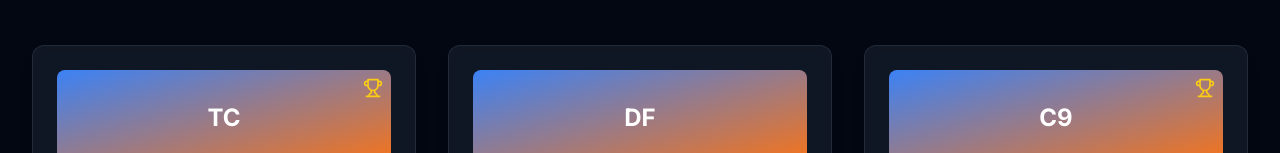
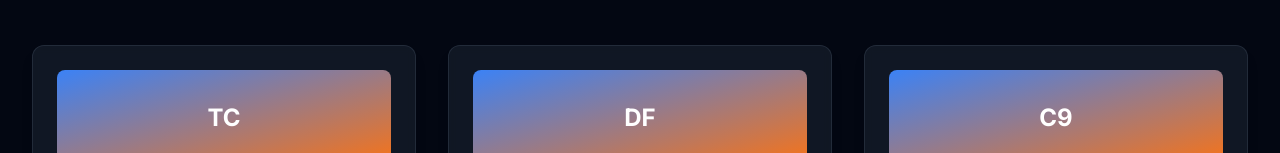
Before and after one commit to kenjiThiago/ProjetoBD2, a Next.js app in the folder frontend/: page /empresas in a window 1280 px wide. Shown: the part 799-952 px from the top of the page. Built offline with nearby package versions, Linux system fonts and the light colour scheme.

Commit message:
[frontend] Removido a tag de premium do card das Empresas.

```diff
--- a/frontend/src/components/cards/CompanyCard.tsx
+++ b/frontend/src/components/cards/CompanyCard.tsx
@@ -47,11 +47,6 @@ export default function CompanyCard({ company, viewMode, variants }: CompanyCard
           {/* Logo */}
           <div className="lg:w-24 h-24 bg-gradient-to-br from-blue-500 to-orange-500 rounded-lg relative overflow-hidden flex-shrink-0 flex items-center justify-center">
             <span className="text-2xl font-bold text-white">{company.logo}</span>
-            {company.isPremium && (
-              <div className="absolute top-1 right-1">
-                <Trophy className="w-4 h-4 text-yellow-400" />
-              </div>
-            )}
           </div>
 
           {/* Content */}
@@ -63,12 +58,6 @@ export default function CompanyCard({ company, viewMode, variants }: CompanyCard
                     <span className="bg-blue-500/20 text-blue-400 text-xs font-semibold px-2 py-1 rounded border border-blue-500/30 flex items-center space-x-1">
                       <Shield className="w-3 h-3" />
                       <span>Parceira</span>
-                    </span>
-                  )}
-                  {company.isPremium && (
-                    <span className="bg-yellow-500/20 text-yellow-400 text-xs font-semibold px-2 py-1 rounded border border-yellow-500/30 flex items-center space-x-1">
-                      <Trophy className="w-3 h-3" />
-                      <span>Premium</span>
                     </span>
                   )}
                   <span className="bg-purple-500/20 text-purple-400 text-xs font-semibold px-2 py-1 rounded border border-purple-500/30">
@@ -152,11 +141,6 @@ export default function CompanyCard({ company, viewMode, variants }: CompanyCard
       {/* Logo */}
       <div className="h-24 bg-gradient-to-br from-blue-500 to-orange-500 rounded-lg mb-4 relative overflow-hidden flex items-center justify-center">
         <span className="text-2xl font-bold text-white">{company.logo}</span>
-        {company.isPremium && (
-          <div className="absolute top-2 right-2">
-            <Trophy className="w-5 h-5 text-yellow-400" />
-          </div>
-        )}
       </div>
 
       {/* Content */}
```
